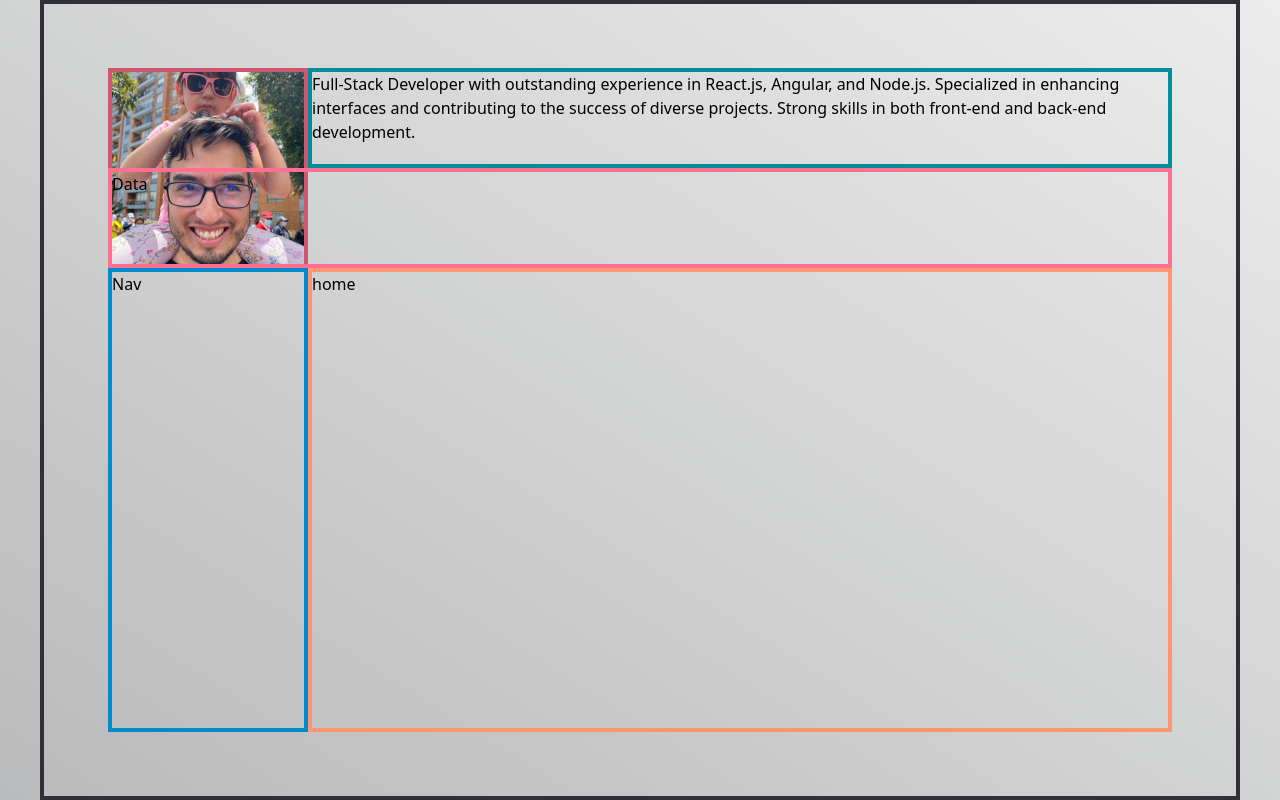
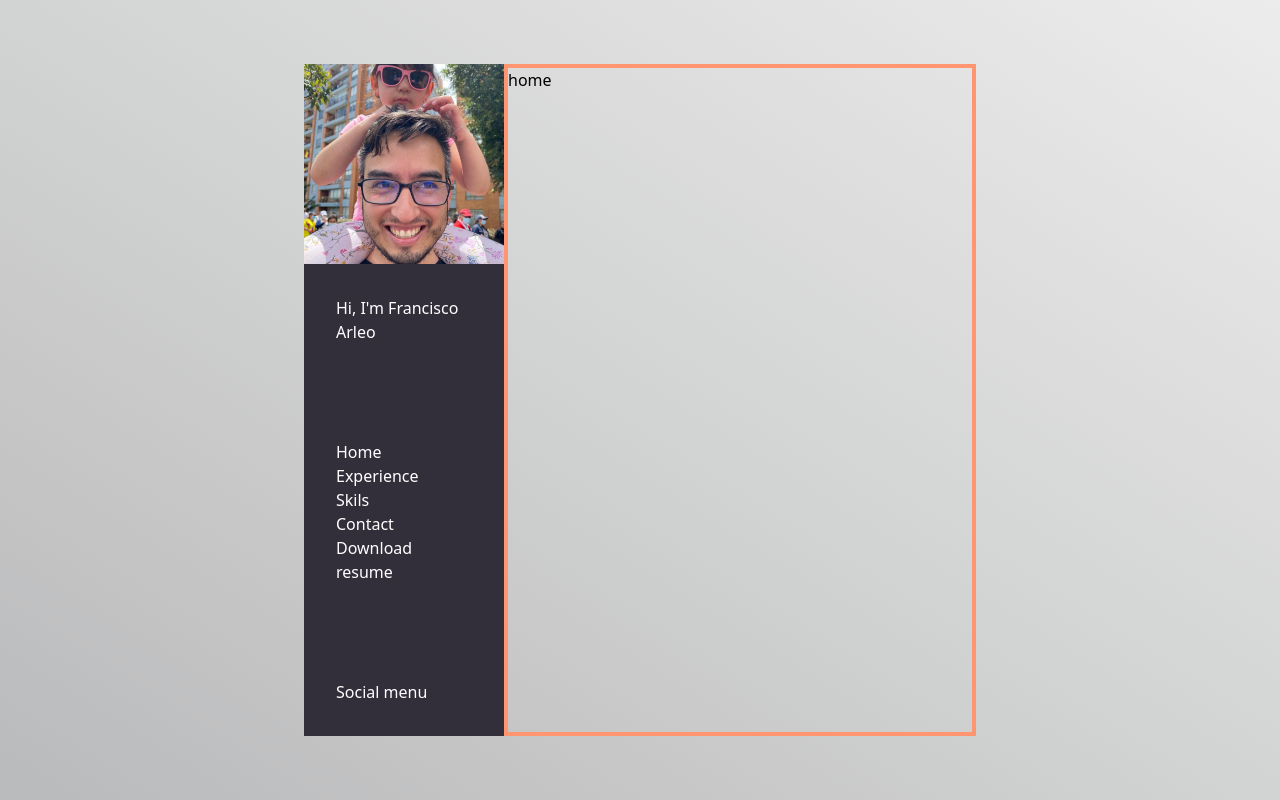
Before and after one commit to cisco336/web_resume_next, a Next.js app: page / in a window 1280 px wide. Built offline with nearby package versions, Linux system fonts and the light colour scheme.

Commit message:
Update layout and styles: change page title, adjust grid structure, and refine component styles

```diff
--- a/src/app/layout.tsx
+++ b/src/app/layout.tsx
@@ -15,7 +15,7 @@ const geistMono = Geist_Mono({
 });
 
 export const metadata: Metadata = {
-	title: 'Create Next App',
+	title: 'Francisco Arleo - Resume',
 	description: 'Generated by create next app',
 };
 
@@ -28,14 +28,9 @@ export default function RootLayout({
 		<html lang='en'>
 			<body
 				className={`${geistSans.variable} ${geistMono.variable} antialiased overflow-hidden w-full h-full flex flex-col`}>
-				<div className='grid grid-cols-[200px_1fr] grid-rows-[max-content_100px_1fr] grow max-w-[1200px] w-full lg:mx-auto lg:p-16 border-4 border-gray-dark'>
-					<Avatar />
+				<div className='grid grid-cols-[200px_1fr]  grow max-w-[800px] w-full lg:mx-auto lg:p-16'>
 					<Nav />
-					<Header />
-					<ContactData />
-					<div className='border-4 border-warning col-2 row-[3]'>
-						{children}
-					</div>
+					<div className='border-4 border-warning col-2'>{children}</div>
 				</div>
 			</body>
 		</html>
--- a/src/components/avatar/avatar.tsx
+++ b/src/components/avatar/avatar.tsx
@@ -1,6 +1,6 @@
 export const Avatar = () => {
 	return (
-		<div className='border-4 border-accent-dark col-[1] row-start-1 row-end-3'>
+		<div className='col-[1] row-[1]'>
 			<img src='img/profile.jpeg' />
 		</div>
 	);
--- a/src/components/contactData/contactData.tsx
+++ b/src/components/contactData/contactData.tsx
@@ -1,6 +1,6 @@
 export const ContactData = () => {
 	return (
-		<div className='border-4 border-accent col-start-1 col-span-full row-[2]'>
+		<div className='border-y-2 border-y-info col-start-1 col-span-full row-[2] flex w-full'>
 			Data
 		</div>
 	);
--- a/src/components/header/header.tsx
+++ b/src/components/header/header.tsx
@@ -1,6 +1,6 @@
 export const Header = () => {
 	return (
-		<header className='border-4 border-success'>
+		<header className='b'>
 			<p>
 				Full-Stack Developer with outstanding experience in React.js, Angular,
 				and Node.js. Specialized in enhancing interfaces and contributing to the
--- a/src/components/nav/nav.tsx
+++ b/src/components/nav/nav.tsx
@@ -1,7 +1,20 @@
+import { Avatar } from '../avatar/avatar';
+
 export const Nav = () => {
 	return (
-		<nav className='border-4 border-info col-1 row-start-3 row-span-full'>
-			<div>Nav</div>
-		</nav>
+		<div className='flex flex-col'>
+			<Avatar />
+			<nav className='col-1 bg-gray-dark text-white p-8 grow flex flex-col'>
+				<h2 className='mb-6'>Hi, I'm Francisco Arleo</h2>
+				<ul className='grow flex flex-col justify-center'>
+					<li>Home</li>
+					<li>Experience</li>
+					<li>Skils</li>
+					<li>Contact</li>
+					<li>Download resume</li>
+				</ul>
+				<div className='pt-6 flex flex-col justify-end'>Social menu</div>
+			</nav>
+		</div>
 	);
 };
```
Also changed, not shown: src/app/globals.scss (indentation only).
